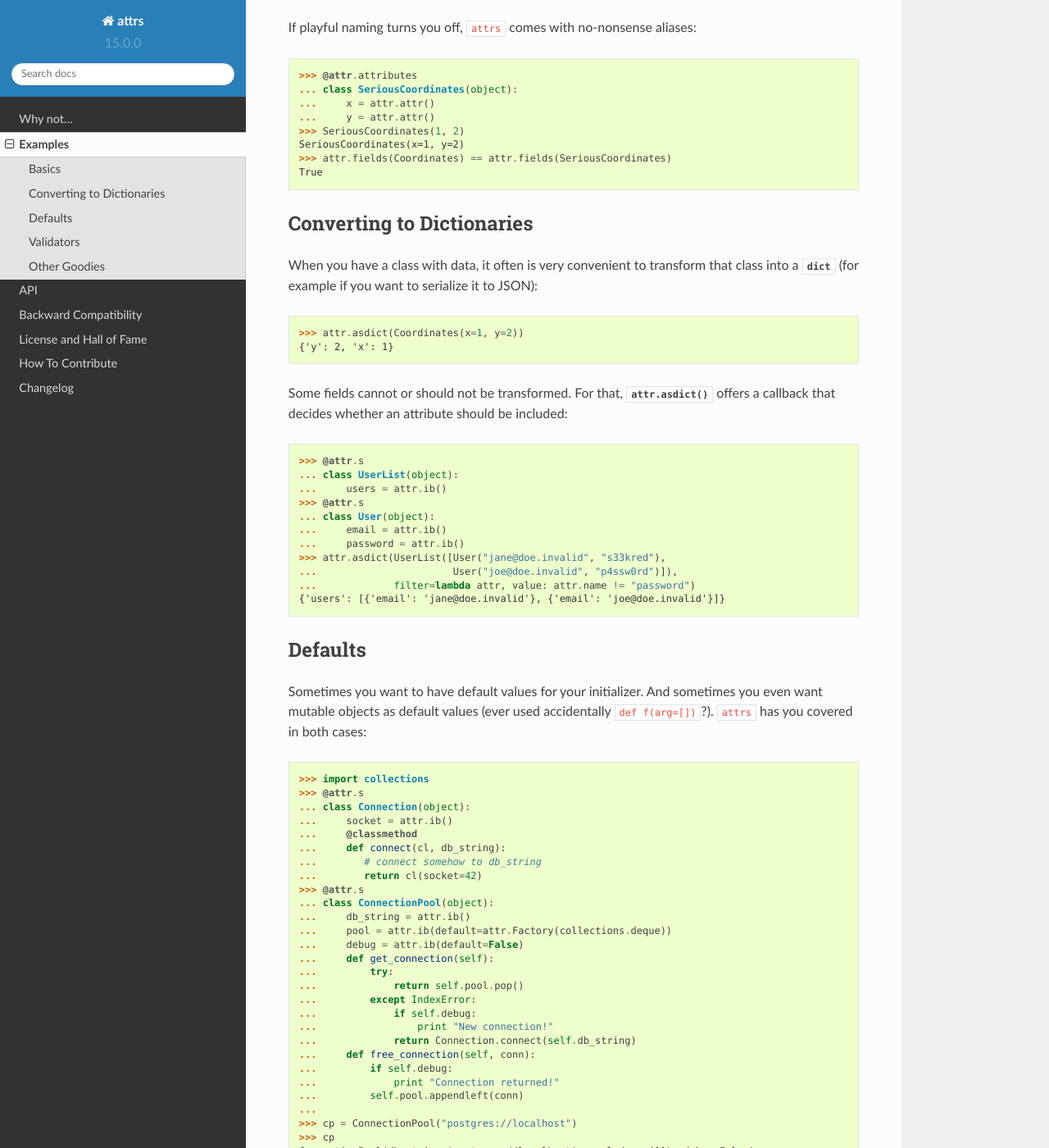
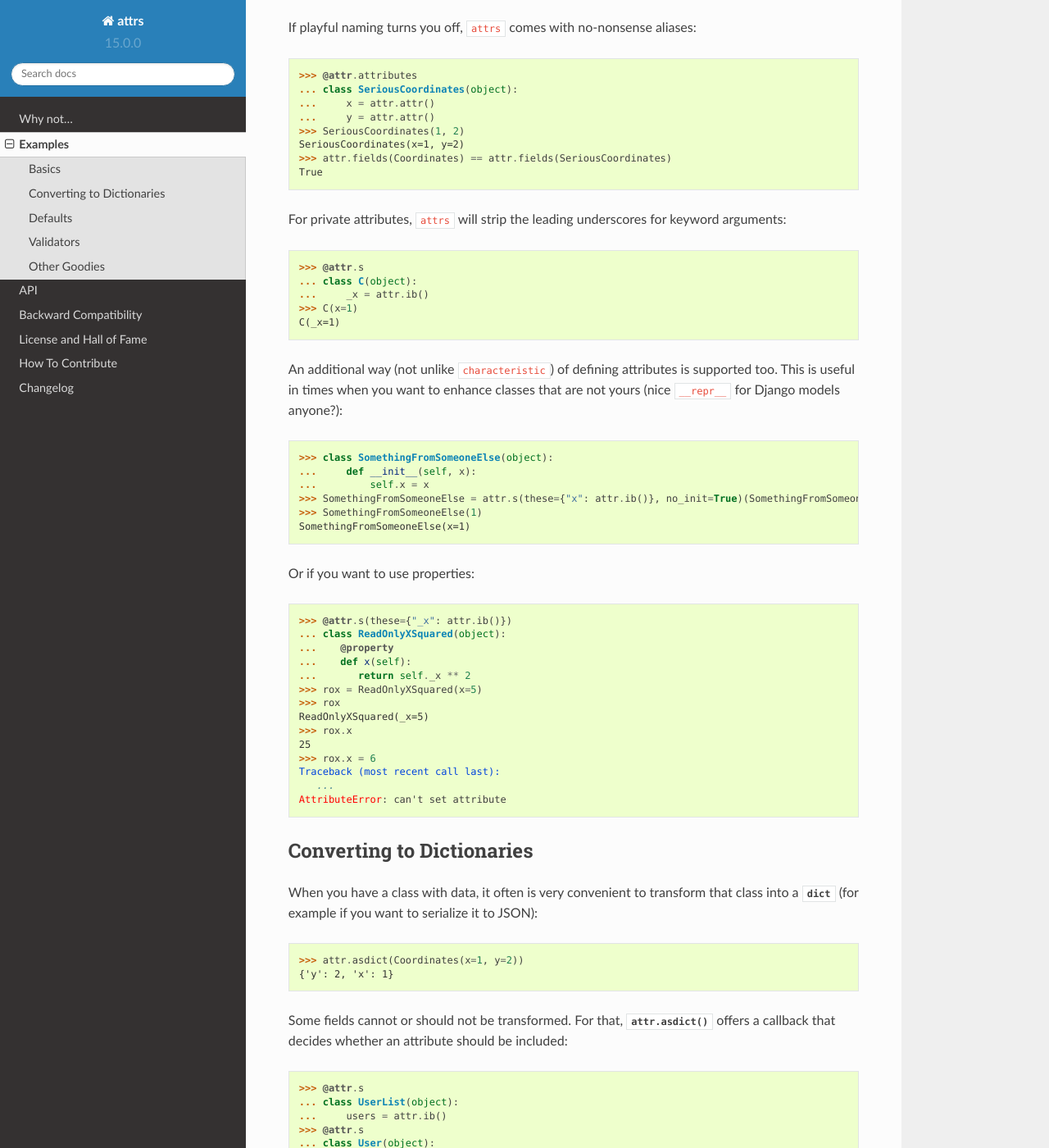
Before and after one commit to python-attrs/attrs, a Sphinx documentation site: the page built from docs/examples.rst, in a window 1280 px wide and 1400 px high, scrolled down 980 px. Shown: the whole window at 82% size. Built offline with Sphinx 7.4.7 and the Read the Docs theme 2.0.0, drawn with Linux system fonts in a browser that asks for light colours; some of the changed text lies outside the part shown.

Commit message:
Add these argument to attr.s
Useful for third party classes and when using properties.

Based on feedback by @econchick & @hawkowl

```diff
--- a/AUTHORS.rst
+++ b/AUTHORS.rst
@@ -11,6 +11,8 @@ It’s the spiritual successor of `characteristic <https://characteristic.readth
 The following folks helped forming ``attrs`` into what it is now:
 
 - `Glyph <https://github.com/glyph/>`_
+- `HawkOwl <https://github.com/hawkowl>`_
+- `Lynn Root <https://github.com/econchick>`_
 - `Wouter Bolsterlee <https://github.com/wbolster/>`_
 
 Of course ``characteristic``\ ’s `hall of fame <https://characteristic.readthedocs.org/en/stable/license.html>`_ applies as well since they share a lot of code.
--- a/docs/api.rst
+++ b/docs/api.rst
@@ -23,6 +23,26 @@ Core
    .. note::
 
       ``attrs`` also comes with a less playful alias ``attr.attributes``.
+
+   For example:
+
+   .. doctest::
+
+      >>> import attr
+      >>> @attr.s
+      ... class C(object):
+      ...     _private = attr.ib()
+      >>> C(private=42)
+      C(_private=42)
+      >>> class D(object):
+      ...     def __init__(self, x):
+      ...         self.x = x
+      >>> D(1)
+      <D object at ...>
+      >>> D = attr.s(these={"x": attr.ib()}, no_init=True)(D)
+      >>> D(1)
+      D(x=1)
+
 
 .. autofunction:: attr.ib
 
--- a/docs/examples.rst
+++ b/docs/examples.rst
@@ -60,6 +60,47 @@ If playful naming turns you off, ``attrs`` comes with no-nonsense aliases:
    SeriousCoordinates(x=1, y=2)
    >>> attr.fields(Coordinates) == attr.fields(SeriousCoordinates)
    True
+
+For private attributes, ``attrs`` will strip the leading underscores for keyword arguments:
+
+.. doctest::
+
+   >>> @attr.s
+   ... class C(object):
+   ...     _x = attr.ib()
+   >>> C(x=1)
+   C(_x=1)
+
+An additional way (not unlike ``characteristic``) of defining attributes is supported too.
+This is useful in times when you want to enhance classes that are not yours (nice ``__repr__`` for Django models anyone?):
+
+.. doctest::
+
+   >>> class SomethingFromSomeoneElse(object):
+   ...     def __init__(self, x):
+   ...         self.x = x
+   >>> SomethingFromSomeoneElse = attr.s(these={"x": attr.ib()}, no_init=True)(SomethingFromSomeoneElse)
+   >>> SomethingFromSomeoneElse(1)
+   SomethingFromSomeoneElse(x=1)
+
+Or if you want to use properties:
+
+.. doctest::
+
+   >>> @attr.s(these={"_x": attr.ib()})
+   ... class ReadOnlyXSquared(object):
+   ...    @property
+   ...    def x(self):
+   ...       return self._x ** 2
+   >>> rox = ReadOnlyXSquared(x=5)
+   >>> rox
+   ReadOnlyXSquared(_x=5)
+   >>> rox.x
+   25
+   >>> rox.x = 6
+   Traceback (most recent call last):
+      ...
+   AttributeError: can't set attribute
 
 
 Converting to Dictionaries
--- a/docs/why.rst
+++ b/docs/why.rst
@@ -213,6 +213,7 @@ Main Differences
 - The attributes are defined *within* the class definition such that code analyzers know about their existence.
   This is useful in IDEs like PyCharm or linters like PyLint.
   ``attrs``'s classes look much more idiomatic than ``characteristic``'s.
+  Since it's useful to use ``attrs`` with classes you don't control (e.g. Django models), a similar way to ``characteristic``'s is still supported.
 - The names are held shorter and easy to both type and read.
 - It is generally more opinionated towards typical uses.
   This ensures I'll not wake up in a year hating to use it.
```
Also changed, not shown: other parts of docs/examples.rst (+0 -10 lines), 2 other files.
